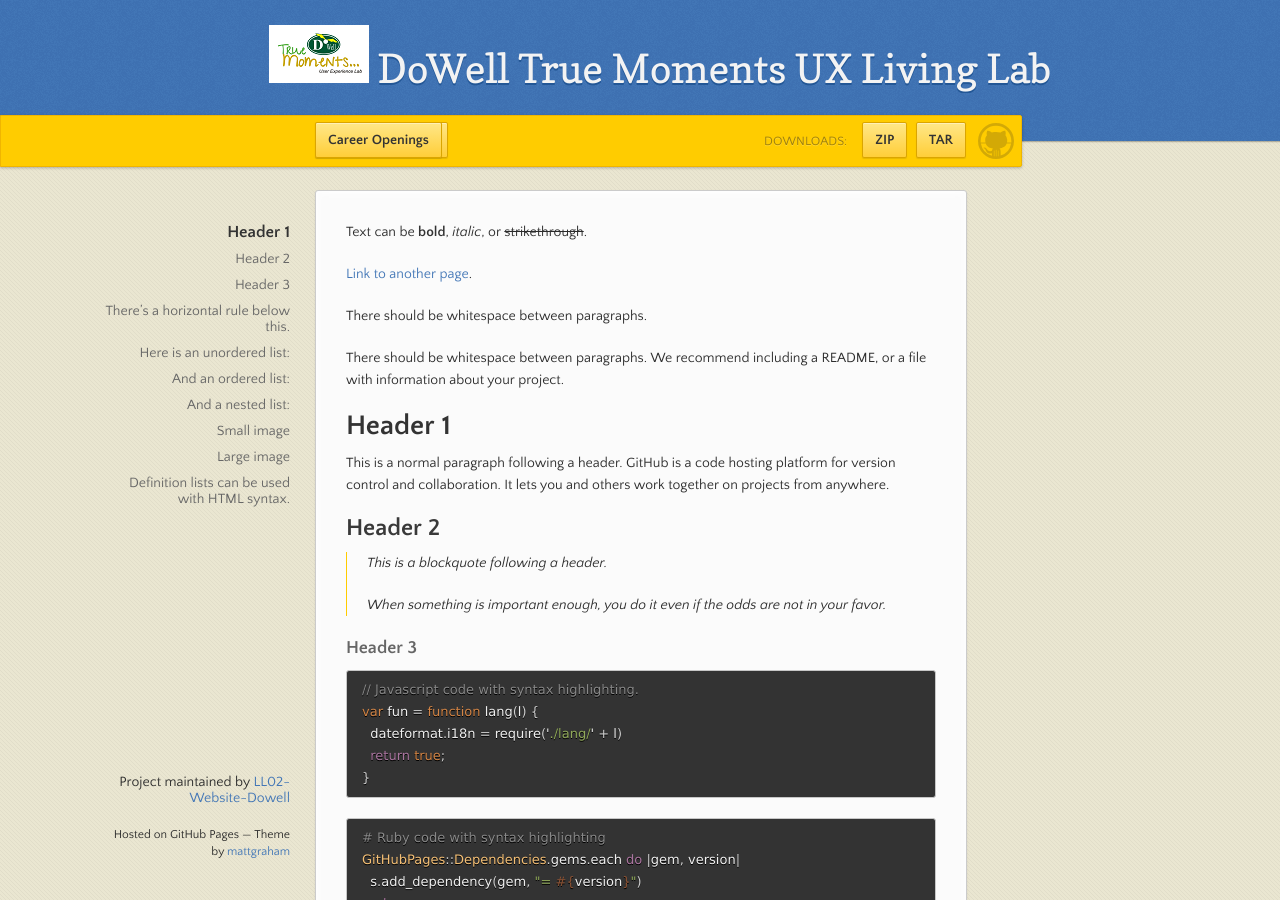
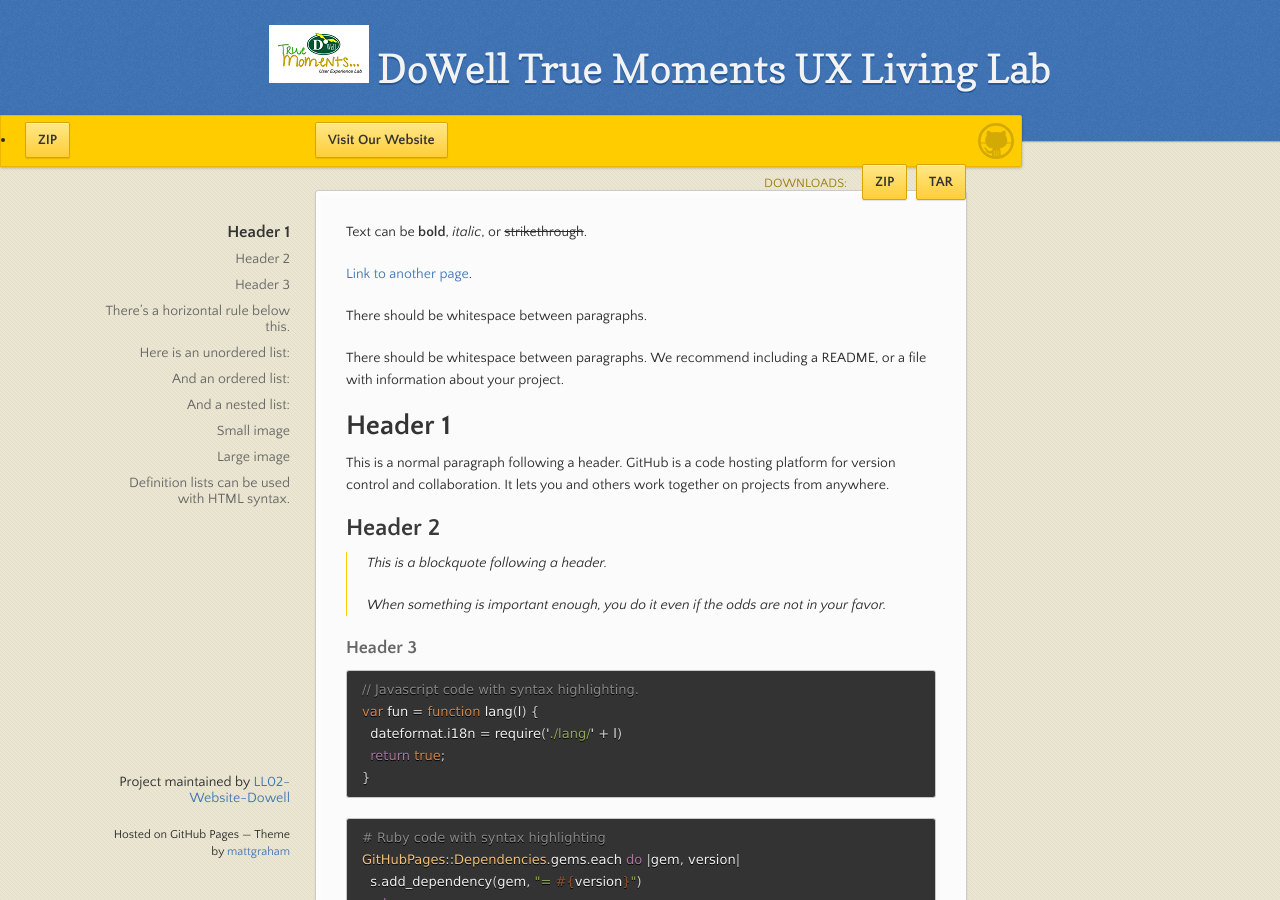
Before and after one commit to LL02-Website-Dowell/Digital-Twin-Note-Taker-Ideation.Dowell, a Jekyll site: the page built from index.md, in a window 1280 px wide and 900 px high. Built offline with Jekyll 4.4.1, drawn with Linux system fonts in a browser that asks for light colours.

Commit message:
Update default.html

```diff
--- a/_layouts/default.html
+++ b/_layouts/default.html
@@ -33,7 +33,7 @@
 
         <a href="https://dowellresearch.se/" class="button fork"><strong>Visit Our Website</strong></a>
 
-        <a href="https://dowellresearch.se/" class="button fork"><strong>Career Openings</strong></a>
+       <li><a href="{{ site.github.zip_url }}" class="button">ZIP</a></li>
         {% if site.show_downloads %}
           <div class="downloads">
             <span>Downloads:</span>
```
